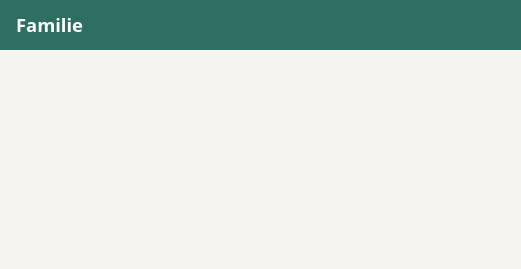
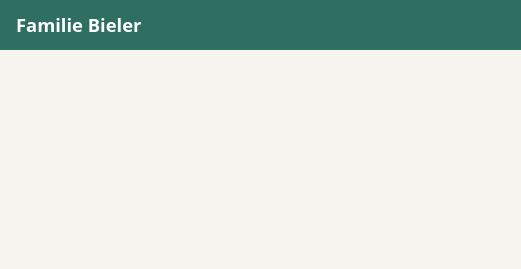
Before and after one commit to zfb4bkd5jt-netizen/Familie, a plain HTML site: page index.html in a window 1280 px wide. Shown: the top 269 px of the page, 0-521 px from the left. Drawn offline with Linux system fonts and the light colour scheme.

Commit message:
Startseite: Überschrift „Familie Bieler“
Co-Authored-By: Claude Opus 5.5 <noreply@anthropic.com>
Claude-Session: https://claude.ai/code/session_012gHBVmiSmNgMpWpAZyu5dB

```diff
--- a/index.html
+++ b/index.html
@@ -4,7 +4,7 @@
   <meta charset="utf-8">
   <meta name="viewport" content="width=device-width, initial-scale=1, viewport-fit=cover">
   <meta name="theme-color" content="#2f6f62">
-  <title>Familie</title>
+  <title>Familie Bieler</title>
   <link rel="icon" href="gemeinsam/logo.svg" type="image/svg+xml">
   <link rel="apple-touch-icon" href="gemeinsam/icons/apple-touch-icon.png">
   <link rel="manifest" href="manifest.webmanifest">
@@ -19,7 +19,7 @@
   </style>
 </head>
 <body>
-  <header class="kopf"><h1>Familie</h1></header>
+  <header class="kopf"><h1>Familie Bieler</h1></header>
   <main class="inhalt">
     <img class="logo-gross" src="gemeinsam/logo.svg" alt="Team Bieler">
     <p id="gruss" class="karte">Weniger im Kopf behalten müssen.</p>
```
Also changed, not shown: manifest.webmanifest.
